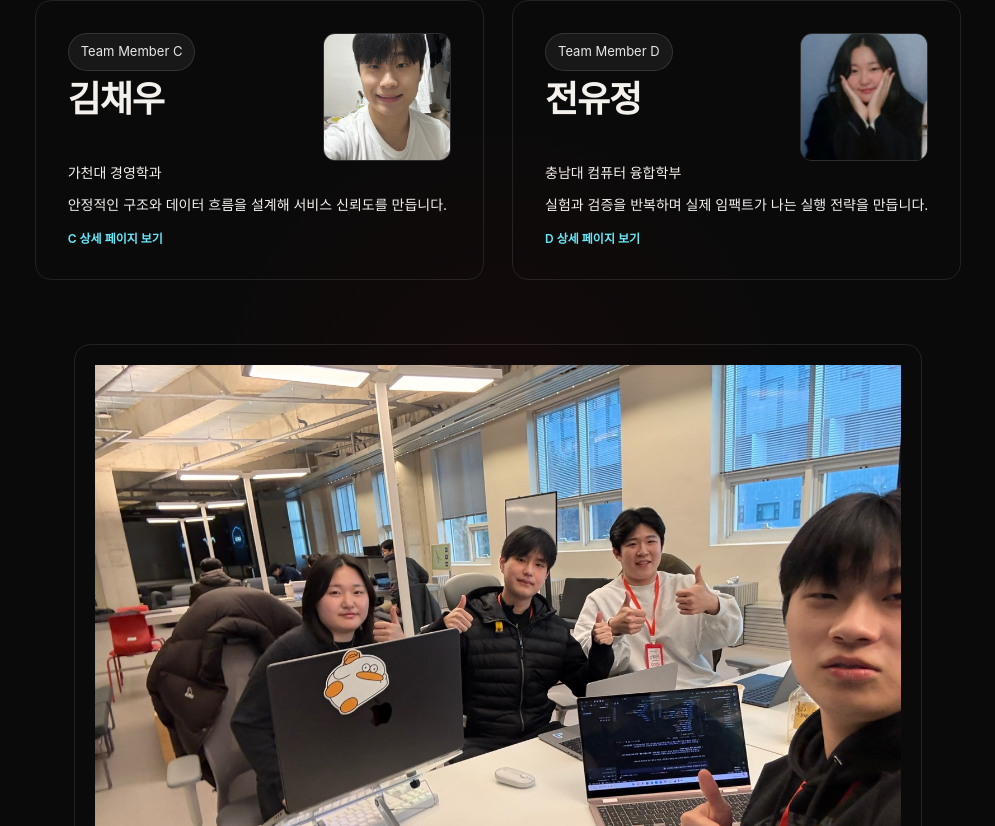
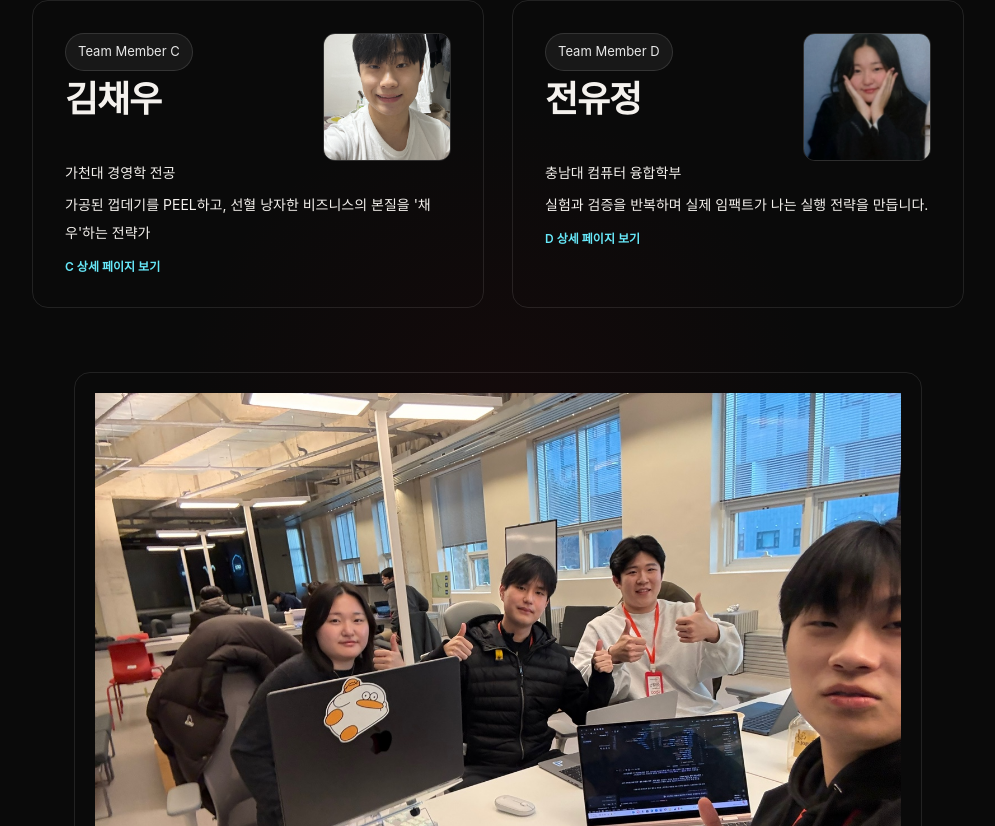
Before and after one commit to jwj0620gcu/GCU6th_Team_Introduction, a React (Vite) app: page / in a window 1280 px wide. Shown: the part 4554-5380 px from the top of the page, without its empty margins (142-1137 px from the left). Built offline with nearby package versions, Linux system fonts and the light colour scheme; the HTML template or start-up script is replaced by a standard one.

Commit message:
chore: 채우 프로필 문구 및 전공 표기 업데이트

```diff
--- a/src/pages/ChaewooPage.jsx
+++ b/src/pages/ChaewooPage.jsx
@@ -186,26 +186,36 @@ function ChaewooPage() {
                   />
                   <div className="mt-3 rounded-lg border border-red-200/20 bg-black/35 px-3 py-2">
                     <p className="text-[11px] uppercase tracking-[0.18em] text-red-100/80">Status</p>
-                    <p className="mt-1 text-sm font-bold text-red-200">Recovered / Active</p>
+                    <p className="mt-1 text-sm font-bold text-red-200">코코네스쿨 8기</p>
                   </div>
                 </div>
 
                 <div className="space-y-4">
                   <div>
                     <p className="text-[11px] uppercase tracking-[0.22em] text-red-100/70">Revival Log</p>
-                    <h2 className="mt-1 text-3xl font-black tracking-tight text-white">Chaewoo</h2>
-                    <p className="mt-1 text-sm text-red-100/85">제품의 맥박을 다시 뛰게 만드는 문제 해결가</p>
+                    <h2 className="mt-1 text-3xl font-black tracking-tight text-white">김채우</h2>
+                    <p className="mt-1 text-sm font-semibold text-red-100/90">경영학전공</p>
                   </div>
 
                   <div className="rounded-xl border border-red-100/15 bg-black/35 p-4">
                     <p className="text-sm leading-7 text-white/90">
-                      작은 이상 신호를 놓치지 않고 원인을 추적해 사용자가 체감하는 불편을 줄입니다. 데이터와
-                      감각을 함께 보며, 복잡한 문제를 실행 가능한 우선순위로 바꾸는 데 강점이 있습니다.
+                      가공된 껍데기를 PEEL하고, 선혈 낭자한 비즈니스의 본질을 '채우'하는 전략가
                     </p>
                   </div>
 
+                  <div className="grid gap-3 text-sm text-white/90 md:grid-cols-2">
+                    <div className="rounded-xl border border-red-200/20 bg-red-500/10 p-3">
+                      <p className="text-xs uppercase tracking-[0.14em] text-red-100/80">관심 있는 분야</p>
+                      <p className="mt-1 font-semibold">마케팅</p>
+                    </div>
+                    <div className="rounded-xl border border-red-200/20 bg-red-500/10 p-3">
+                      <p className="text-xs uppercase tracking-[0.14em] text-red-100/80">취미</p>
+                      <p className="mt-1 font-semibold">축구, 러닝, 헬스, OTT 시청</p>
+                    </div>
+                  </div>
+
                   <div className="flex flex-wrap gap-2">
-                    {['Problem Mapping', 'Flow Design', 'Rapid Iteration', 'Service Thinking'].map((tag) => (
+                    {['매번이_반전', '파도같은_남자'].map((tag) => (
                       <span
                         key={tag}
                         className="rounded-full border border-red-200/25 bg-red-500/10 px-3 py-1 text-xs font-semibold text-red-100"
--- a/src/pages/LandingPage.jsx
+++ b/src/pages/LandingPage.jsx
@@ -24,8 +24,8 @@ const members = [
     id: 'C',
     name: '김채우',
     photo: '/members/chaewoo.jpeg',
-    major: '가천대 경영학과',
-    desc: '안정적인 구조와 데이터 흐름을 설계해 서비스 신뢰도를 만듭니다.',
+    major: '가천대 경영학 전공',
+    desc: "가공된 껍데기를 PEEL하고, 선혈 낭자한 비즈니스의 본질을 '채우'하는 전략가",
     detailPath: '/chaewoo',
   },
   {
```
